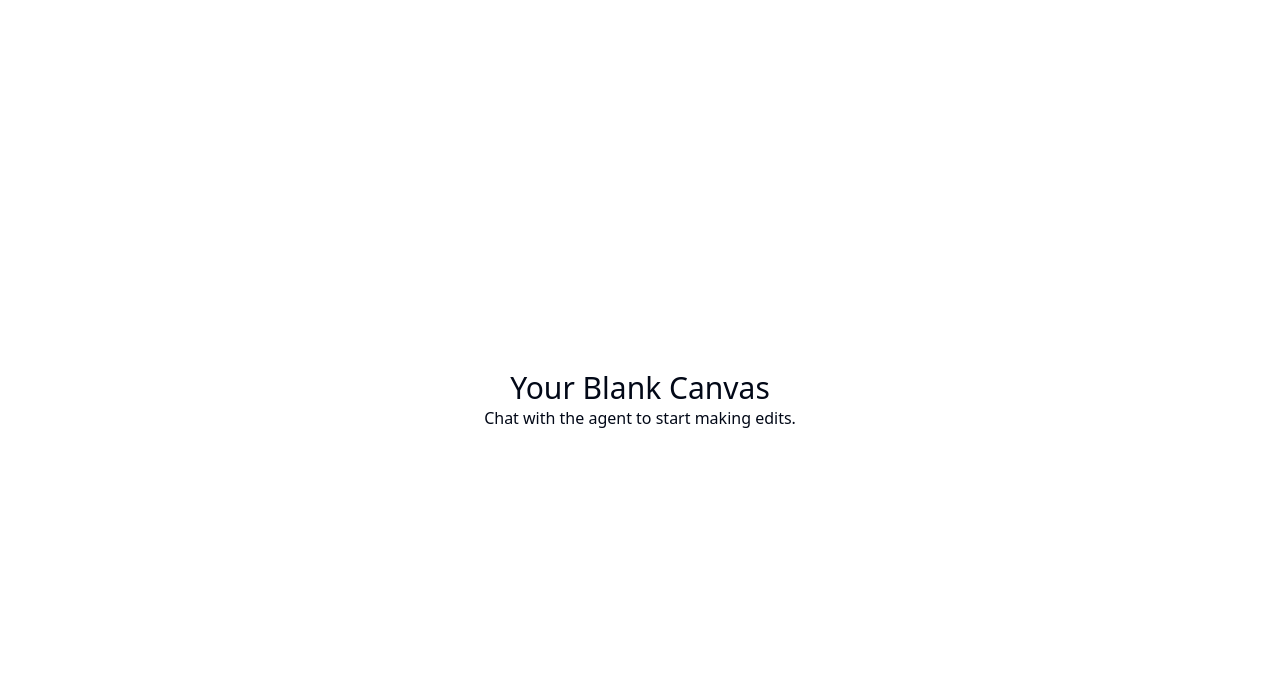
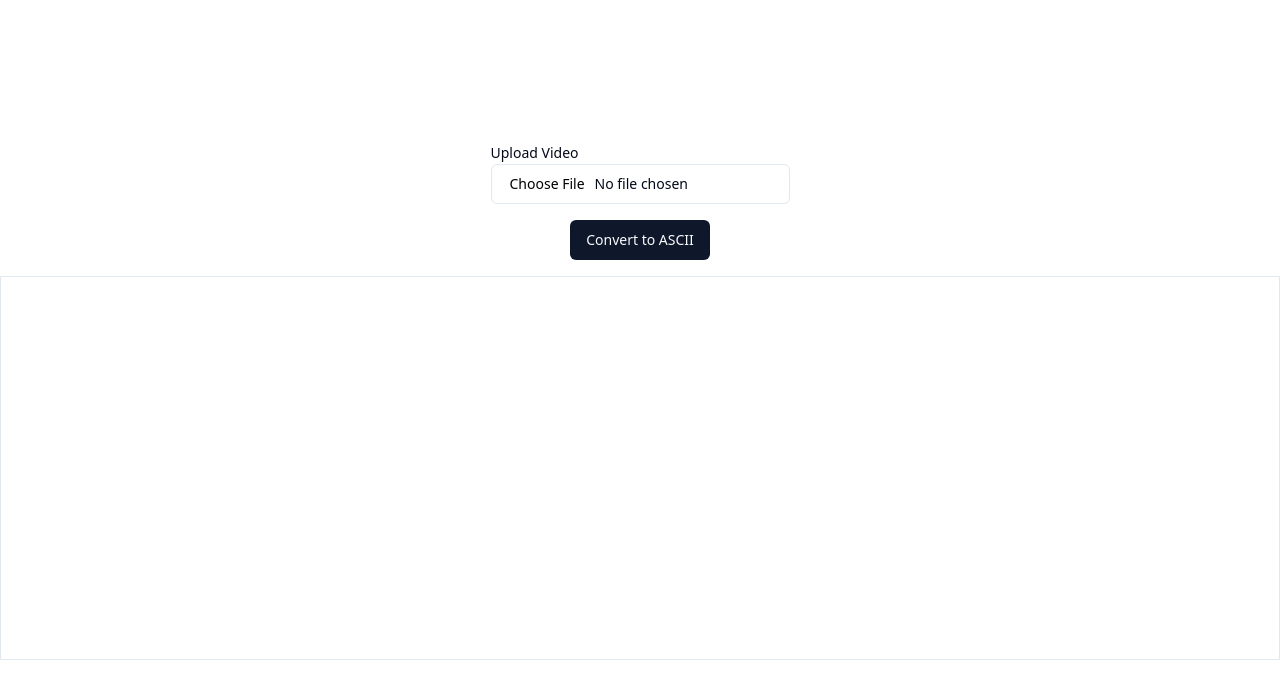
Before and after one commit to GPT-Engineer-App/ascii-video-generator, a React (Vite) app: page / in a window 1280 px wide. Shown: the top 698 px of the page. Built offline with nearby package versions, Linux system fonts and the light colour scheme.

Commit message:
Implemented video to ASCII parser with video upload and conversion functionality.

```diff
--- a/package.json
+++ b/package.json
@@ -38,11 +38,13 @@
     "@radix-ui/react-toggle": "^1.1.0",
     "@radix-ui/react-toggle-group": "^1.1.0",
     "@radix-ui/react-tooltip": "^1.1.0",
+    "ascii-art": "^2.8.5",
     "class-variance-authority": "^0.7.0",
     "clsx": "^2.1.0",
     "cmdk": "^1.0.0",
     "date-fns": "^3.6.0",
     "embla-carousel-react": "^8.1.5",
+    "ffmpeg.js": "^4.2.9003",
     "html-to-image": "^1.11.11",
     "input-otp": "^1.2.4",
     "lucide-react": "^0.336.0",
--- a/src/pages/Index.jsx
+++ b/src/pages/Index.jsx
@@ -1,15 +1,78 @@
-// Update this page (the content is just a fallback if you fail and example)
+import React, { useState } from "react";
+import { Button } from "@/components/ui/button";
+import { Input } from "@/components/ui/input";
+import { Label } from "@/components/ui/label";
+import { ScrollArea } from "@/components/ui/scroll-area";
+import { toast } from "sonner";
+import ffmpeg from "ffmpeg.js/ffmpeg-mp4";
+import ascii from "ascii-art";
 
 const Index = () => {
+  const [videoFile, setVideoFile] = useState(null);
+  const [asciiFrames, setAsciiFrames] = useState([]);
+
+  const handleFileChange = (e) => {
+    setVideoFile(e.target.files[0]);
+  };
+
+  const handleConvert = async () => {
+    if (!videoFile) {
+      toast.error("Please upload a video file first.");
+      return;
+    }
+
+    try {
+      const reader = new FileReader();
+      reader.onload = async (event) => {
+        const videoData = new Uint8Array(event.target.result);
+        const result = ffmpeg({
+          MEMFS: [{ name: "video.mp4", data: videoData }],
+          arguments: ["-i", "video.mp4", "-vf", "fps=1", "frame%d.png"],
+          stdin: () => {},
+        });
+
+        const frames = result.MEMFS.filter((file) => file.name.endsWith(".png"));
+        const asciiFrames = await Promise.all(
+          frames.map(async (frame) => {
+            const image = new Image();
+            image.src = URL.createObjectURL(new Blob([frame.data]));
+            await new Promise((resolve) => (image.onload = resolve));
+            const canvas = document.createElement("canvas");
+            canvas.width = image.width;
+            canvas.height = image.height;
+            const ctx = canvas.getContext("2d");
+            ctx.drawImage(image, 0, 0);
+            const imageData = ctx.getImageData(0, 0, canvas.width, canvas.height);
+            const asciiArt = await ascii.image({
+              data: imageData,
+              width: canvas.width,
+              height: canvas.height,
+            });
+            return asciiArt;
+          })
+        );
+
+        setAsciiFrames(asciiFrames);
+      };
+      reader.readAsArrayBuffer(videoFile);
+    } catch (error) {
+      toast.error("An error occurred while converting the video.");
+      console.error(error);
+    }
+  };
+
   return (
-    <div className="h-screen w-screen flex items-center justify-center">
-      {/* Update with components here - default to put new layout sections as separate components in the components folder, and import them here */}
+    <div className="h-screen w-screen flex flex-col items-center justify-center space-y-4">
       <div>
-        <h1 className="text-3xl text-center">Your Blank Canvas</h1>
-        <p className="text-center">
-          Chat with the agent to start making edits.
-        </p>
+        <Label htmlFor="video-upload">Upload Video</Label>
+        <Input id="video-upload" type="file" accept="video/*" onChange={handleFileChange} />
       </div>
+      <Button onClick={handleConvert}>Convert to ASCII</Button>
+      <ScrollArea className="w-full h-96 mt-4 border p-4">
+        {asciiFrames.map((frame, index) => (
+          <pre key={index}>{frame}</pre>
+        ))}
+      </ScrollArea>
     </div>
   );
 };
```
Also changed, not shown: 1 other file (tests, documents, lock files or other folders).
